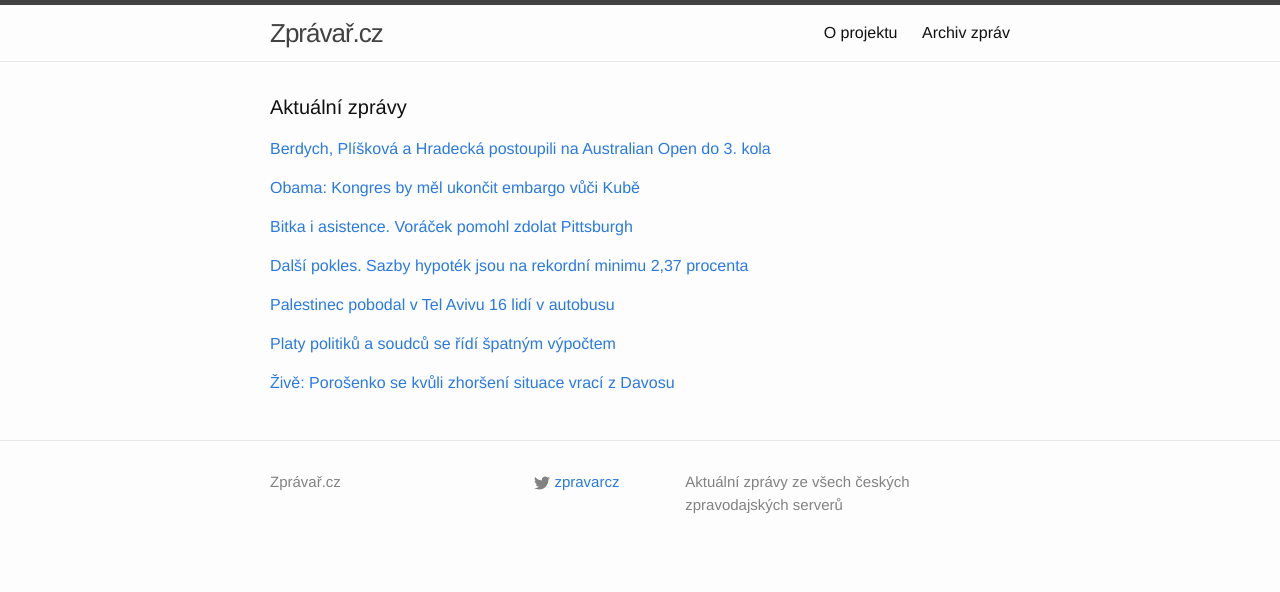
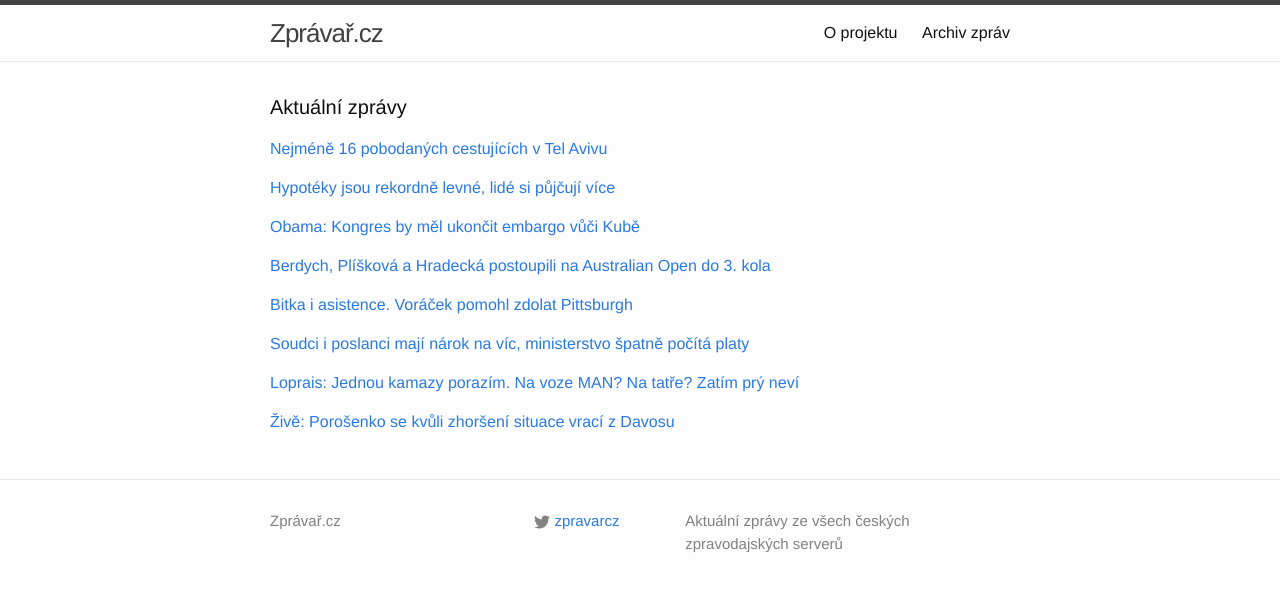
Before and after one commit to adliska/zpravar, a Jekyll site: the page built from index.html, in a window 1280 px wide. Shown: the top 592 px of the page. Built offline with Jekyll 4.4.1, drawn with Linux system fonts in a browser that asks for light colours; some of the changed lines change nothing that is shown.

Commit message:
zpravar news update

```diff
--- a/index.html
+++ b/index.html
@@ -5,8 +5,42 @@ layout: default
 <div class="home">
     <h1 class="page-heading">Aktuální zprávy</h1>
 
-<p><a href="javascript:;" onclick="toggle_visibility('zpravy0')">Berdych, Plíšková a Hradecká postoupili na Australian Open do 3. kola</a></p>
+<p><a href="javascript:;" onclick="toggle_visibility('zpravy0')">Nejméně 16 pobodaných cestujících v Tel Avivu</a></p>
 <div id="zpravy0" style="display:none">
+<ul>
+<li><a href=http://www.ceskatelevize.cz/ct24/svet/298917-nejmene-16-pobodanych-cestujicich-v-tel-avivu/>Nejméně 16 pobodaných cestujících v Tel Avivu - www.ceskatelevize.cz</a></li>
+<li><a href=http://echo24.cz/a/wVyPb>Palestinec pobodal v Tel Avivu v autobuse 10 lidí - echo24.cz</a></li>
+<li><a href=http://www.ceskatelevize.cz/ct24/svet/298917-nejmene-16-pobodanych-lidi-v-tel-avivu/>Nejméně 16 pobodaných lidí v Tel Avivu - www.ceskatelevize.cz</a></li>
+<li><a href=http://www.rozhlas.cz/_zprava/palestinec-pobodal-v-tel-avivu-nejmene-devet-lidi-policie-ho-zadrzela--1446045>Palestinec pobodal v Tel Avivu nejméně devět lidí, policie ho zadržela - www.rozhlas.cz</a></li>
+<li><a href=http://www.novinky.cz/zahranicni/blizky-a-stredni-vychod/359354-palestinec-pobodal-v-tel-avivu-16-lidi-v-autobusu.html>Palestinec pobodal v Tel Avivu 16 lidí v autobusu - www.novinky.cz</a></li>
+<li><a href=http://www.rozhlas.cz/_zprava/palestinec-pobodal-v-tel-avivu-nejmene-deset-lidi-policie-ho-zadrzela--1446045>Palestinec pobodal v Tel Avivu nejméně deset lidí, policie ho zadržela - www.rozhlas.cz</a></li>
+<li><a href=http://zpravy.idnes.cz/utok-v-autobuse-v-tel-avivu-df2-/zahranicni.aspx?c=A150121_072026_zahranicni_neh>V Tel Avivu pobodal útočník během ranní špičky v autobusu deset lidi - zpravy.idnes.cz</a></li>
+<li><a href=http://zpravy.aktualne.cz/zahranici/izraelska-policie-zastrelila-utocnika-v-tel-avivu/r~49c23966a13611e49e4b0025900fea04/>Izraelská policie zastřelila útočníka v Tel Avivu - zpravy.aktualne.cz</a></li>
+</ul>
+</div><p><a href="javascript:;" onclick="toggle_visibility('zpravy1')">Hypotéky jsou rekordně levné, lidé si půjčují více</a></p>
+<div id="zpravy1" style="display:none">
+<ul>
+<li><a href=http://zpravy.e15.cz/byznys/finance-a-bankovnictvi/hypoteky-jsou-rekordne-levne-lide-si-pujcuji-vice-1155009>Hypotéky jsou rekordně levné, lidé si půjčují více - zpravy.e15.cz</a></li>
+<li><a href=http://www.denik.cz/ekonomika/dalsi-pokles-sazby-hypotek-jsou-na-rekordni-minimu-2-37-procenta-20150121.html>Další pokles. Sazby hypoték jsou na rekordní minimu 2,37 procenta - www.denik.cz</a></li>
+<li><a href=http://www.ceskatelevize.cz/ct24/ekonomika/298915-uroky-hypotek-spadly-na-rekordni-minimum-2-37-procenta/>Úroky hypoték spadly na rekordní minimum - 2,37 procenta - www.ceskatelevize.cz</a></li>
+<li><a href=http://zpravy.aktualne.cz/finance/hypoteky-zakoncily-rekordni-rok-desatym-zlevnenim-za-sebou/r~34c9b8dea0c511e4b98c002590604f2e/>Hypotéky zakončily rekordní rok desátým zlevněním za sebou - zpravy.aktualne.cz</a></li>
+<li><a href=http://www.novinky.cz/ekonomika/359352-sazby-hypotek-klesly-opet-na-rekordni-minimum.html>Sazby hypoték klesly opět na rekordní minimum  - www.novinky.cz</a></li>
+<li><a href=http://www.financninoviny.cz/zpravodajstvi/zpravy/sazby-hypotek-klesly-opet-na-rekordni-minimum-2-37-/1171420>Sazby hypoték klesly opět na rekordní minimum 2,37 % - www.financninoviny.cz</a></li>
+<li><a href=http://finance.idnes.cz/prumerne-urokove-sazby-hypotek-prosinec-2014-fey-/pujcky.aspx?c=A150119_140359_pujcky_sov>Hypoteční sazby nebrzdí. Rekordní rok byl završen královsky - finance.idnes.cz</a></li>
+</ul>
+</div><p><a href="javascript:;" onclick="toggle_visibility('zpravy2')">Obama: Kongres by měl ukončit embargo vůči Kubě</a></p>
+<div id="zpravy2" style="display:none">
+<ul>
+<li><a href=http://www.tyden.cz/rubriky/zahranici/amerika/obama-kongres-by-mel-ukoncit-embargo-vuci-kube_330819.html>Obama: Kongres by měl ukončit embargo vůči Kubě - www.tyden.cz</a></li>
+<li><a href=http://www.lidovky.cz/kongres-by-mel-podle-obamy-ukoncit-embargo-vuci-kube-fyq-/zpravy-svet.aspx?c=A150121_073704_ln_zahranici_mmu>Embargo vůči Kubě prý nefunguje, Obama po půlstoletí vyzval k jeho zrušení  - www.lidovky.cz</a></li>
+<li><a href=http://zpravy.e15.cz/zahranicni/politika/obama-usa-hospodarsky-posilily-presto-jsou-treba-danove-zmeny-1155006>Obama: USA hospodářsky posílily, přesto jsou třeba daňové změny - zpravy.e15.cz</a></li>
+<li><a href=http://www.ceskatelevize.cz/ct24/svet/298914-zrusme-nefunkcni-embargo-vuci-kube-vyzval-obama-kongres/>Zrušme nefunkční embargo vůči Kubě, vyzval Obama Kongres - www.ceskatelevize.cz</a></li>
+<li><a href=http://zpravy.aktualne.cz/zahranici/usa-dovedou-boj-proti-is-k-viteznemu-konci-rekl-obama/r~f5574b70a12911e49f60002590604f2e/>Krizi jsme překonali, řekl Obama. Chce víc peněz do vzdělání - zpravy.aktualne.cz</a></li>
+<li><a href=http://www.ceskenoviny.cz/zpravy/zpravy/obama-prislibil-otocit-stranku-s-recesi-i-porazit-islamsky-stat/1171030>Obama přislíbil otočit stránku s recesí i porazit Islámský stát - www.ceskenoviny.cz</a></li>
+<li><a href=http://www.rozhlas.cz/_zprava/obama-vyzval-americky-kongres-k-ukonceni-embarga-vuci-kube--1446033>Obama vyzval americký Kongres k ukončení embarga vůči Kubě - www.rozhlas.cz</a></li>
+</ul>
+</div><p><a href="javascript:;" onclick="toggle_visibility('zpravy3')">Berdych, Plíšková a Hradecká postoupili na Australian Open do 3. kola</a></p>
+<div id="zpravy3" style="display:none">
 <ul>
 <li><a href=http://www.rozhlas.cz/_zprava/berdych-pliskova-a-hradecka-postoupili-na-australian-open-do-3-kola--1446032>Berdych, Plíšková a Hradecká postoupili na Australian Open do 3. kola - www.rozhlas.cz</a></li>
 <li><a href=http://sport.idnes.cz/tenisove-australian-open-druhe-kolo-d7r-/tenis.aspx?c=A150121_054601_tenis_vis>Hradecká v Melbourne září, postupují i Berdych a Karolína Plíšková - sport.idnes.cz</a></li>
@@ -16,19 +50,8 @@ layout: default
 <li><a href=http://www.rozhlas.cz/_zprava/berdych-pliskova-a-hradecka-postoupili-na-australian-open--1446032>Berdych, Plíšková a Hradecká postoupili na Australian Open - www.rozhlas.cz</a></li>
 <li><a href=http://sport.aktualne.cz/berdycha-zdrzel-jen-prvni-set-pak-dominoval/r~e53bb822a11311e4ba57002590604f2e/>Berdycha zdržel jen první set, pak dominoval - sport.aktualne.cz</a></li>
 </ul>
-</div><p><a href="javascript:;" onclick="toggle_visibility('zpravy1')">Obama: Kongres by měl ukončit embargo vůči Kubě</a></p>
-<div id="zpravy1" style="display:none">
-<ul>
-<li><a href=http://www.tyden.cz/rubriky/zahranici/amerika/obama-kongres-by-mel-ukoncit-embargo-vuci-kube_330819.html>Obama: Kongres by měl ukončit embargo vůči Kubě - www.tyden.cz</a></li>
-<li><a href=http://www.lidovky.cz/kongres-by-mel-podle-obamy-ukoncit-embargo-vuci-kube-fyq-/zpravy-svet.aspx?c=A150121_073704_ln_zahranici_mmu>Embargo vůči Kubě prý nefunguje, Obama po půlstoletí vyzval k jeho zrušení  - www.lidovky.cz</a></li>
-<li><a href=http://zpravy.e15.cz/zahranicni/politika/obama-usa-hospodarsky-posilily-presto-jsou-treba-danove-zmeny-1155006>Obama: USA hospodářsky posílily, přesto jsou třeba daňové změny - zpravy.e15.cz</a></li>
-<li><a href=http://www.ceskatelevize.cz/ct24/svet/298914-zrusme-nefunkcni-embargo-vuci-kube-vyzval-obama-kongres/>Zrušme nefunkční embargo vůči Kubě, vyzval Obama Kongres - www.ceskatelevize.cz</a></li>
-<li><a href=http://zpravy.aktualne.cz/zahranici/usa-dovedou-boj-proti-is-k-viteznemu-konci-rekl-obama/r~f5574b70a12911e49f60002590604f2e/>Krizi jsme překonali, řekl Obama. Chce víc peněz do vzdělání - zpravy.aktualne.cz</a></li>
-<li><a href=http://www.ceskenoviny.cz/zpravy/zpravy/obama-prislibil-otocit-stranku-s-recesi-i-porazit-islamsky-stat/1171030>Obama přislíbil otočit stránku s recesí i porazit Islámský stát - www.ceskenoviny.cz</a></li>
-<li><a href=http://www.rozhlas.cz/_zprava/obama-vyzval-americky-kongres-k-ukonceni-embarga-vuci-kube--1446033>Obama vyzval americký Kongres k ukončení embarga vůči Kubě - www.rozhlas.cz</a></li>
-</ul>
-</div><p><a href="javascript:;" onclick="toggle_visibility('zpravy2')">Bitka i asistence. Voráček pomohl zdolat Pittsburgh</a></p>
-<div id="zpravy2" style="display:none">
+</div><p><a href="javascript:;" onclick="toggle_visibility('zpravy4')">Bitka i asistence. Voráček pomohl zdolat Pittsburgh</a></p>
+<div id="zpravy4" style="display:none">
 <ul>
 <li><a href=http://www.tyden.cz/rubriky/sport/hokej/nhl/bitka-i-asistence-voracek-pomohl-zdolat-pittsburgh_330822.html>Bitka i asistence. Voráček pomohl zdolat Pittsburgh - www.tyden.cz</a></li>
 <li><a href=http://www.tyden.cz/rubriky/sport/hokej/nhl/video-bitka-i-asistence-voracek-pomohl-zdolat-pittsburgh_330822.html>VIDEO: Bitka i asistence. Voráček pomohl zdolat Pittsburgh - www.tyden.cz</a></li>
@@ -37,34 +60,24 @@ layout: default
 <li><a href=http://sport.aktualne.cz/vorackuv-vecer-stihl-bitku-i-asistenci-u-vitezne-trefy/r~c84fdc0ea12f11e4ba57002590604f2e/>Voráčkův večer. Stihl bitku i asistenci u vítězné trefy - sport.aktualne.cz</a></li>
 <li><a href=http://www.sportovninoviny.cz/zpravy/voracek-se-v-nhl-pobil-a-pak-si-pripsal-asistenci-u-vitezne-trefy/1171452>Voráček se v NHL pobil a pak si připsal asistenci u vítězné trefy - www.sportovninoviny.cz</a></li>
 </ul>
-</div><p><a href="javascript:;" onclick="toggle_visibility('zpravy3')">Další pokles. Sazby hypoték jsou na rekordní minimu 2,37 procenta</a></p>
-<div id="zpravy3" style="display:none">
-<ul>
-<li><a href=http://www.denik.cz/ekonomika/dalsi-pokles-sazby-hypotek-jsou-na-rekordni-minimu-2-37-procenta-20150121.html>Další pokles. Sazby hypoték jsou na rekordní minimu 2,37 procenta - www.denik.cz</a></li>
-<li><a href=http://www.ceskatelevize.cz/ct24/ekonomika/298915-uroky-hypotek-spadly-na-rekordni-minimum-2-37-procenta/>Úroky hypoték spadly na rekordní minimum - 2,37 procenta - www.ceskatelevize.cz</a></li>
-<li><a href=http://zpravy.aktualne.cz/finance/hypoteky-zakoncily-rekordni-rok-desatym-zlevnenim-za-sebou/r~34c9b8dea0c511e4b98c002590604f2e/>Hypotéky zakončily rekordní rok desátým zlevněním za sebou - zpravy.aktualne.cz</a></li>
-<li><a href=http://www.novinky.cz/ekonomika/359352-sazby-hypotek-klesly-opet-na-rekordni-minimum.html>Sazby hypoték klesly opět na rekordní minimum  - www.novinky.cz</a></li>
-<li><a href=http://www.financninoviny.cz/zpravodajstvi/zpravy/sazby-hypotek-klesly-opet-na-rekordni-minimum-2-37-/1171420>Sazby hypoték klesly opět na rekordní minimum 2,37 % - www.financninoviny.cz</a></li>
-<li><a href=http://finance.idnes.cz/prumerne-urokove-sazby-hypotek-prosinec-2014-fey-/pujcky.aspx?c=A150119_140359_pujcky_sov>Hypoteční sazby nebrzdí. Rekordní rok byl završen královsky - finance.idnes.cz</a></li>
-</ul>
-</div><p><a href="javascript:;" onclick="toggle_visibility('zpravy4')">Palestinec pobodal v Tel Avivu 16 lidí v autobusu</a></p>
-<div id="zpravy4" style="display:none">
-<ul>
-<li><a href=http://www.novinky.cz/zahranicni/blizky-a-stredni-vychod/359354-palestinec-pobodal-v-tel-avivu-16-lidi-v-autobusu.html>Palestinec pobodal v Tel Avivu 16 lidí v autobusu - www.novinky.cz</a></li>
-<li><a href=http://www.rozhlas.cz/_zprava/palestinec-pobodal-v-tel-avivu-nejmene-deset-lidi-policie-ho-zadrzela--1446045>Palestinec pobodal v Tel Avivu nejméně deset lidí, policie ho zadržela - www.rozhlas.cz</a></li>
-<li><a href=http://zpravy.idnes.cz/utok-v-autobuse-v-tel-avivu-df2-/zahranicni.aspx?c=A150121_072026_zahranicni_neh>V Tel Avivu pobodal útočník během ranní špičky v autobusu deset lidi - zpravy.idnes.cz</a></li>
-<li><a href=http://zpravy.aktualne.cz/zahranici/izraelska-policie-zastrelila-utocnika-v-tel-avivu/r~49c23966a13611e49e4b0025900fea04/>Izraelská policie zastřelila útočníka v Tel Avivu - zpravy.aktualne.cz</a></li>
-</ul>
-</div><p><a href="javascript:;" onclick="toggle_visibility('zpravy5')">Platy politiků a soudců se řídí špatným výpočtem</a></p>
+</div><p><a href="javascript:;" onclick="toggle_visibility('zpravy5')">Soudci i poslanci mají nárok na víc, ministerstvo špatně počítá platy</a></p>
 <div id="zpravy5" style="display:none">
 <ul>
+<li><a href=http://zpravy.idnes.cz/platy-ustavnich-cinitelu-se-musi-zvysit-ffs-/domaci.aspx?c=A150121_072646_domaci_aba>Soudci i poslanci mají nárok na víc, ministerstvo špatně počítá platy - zpravy.idnes.cz</a></li>
 <li><a href=http://www.ceskatelevize.cz/ct24/domaci/298916-platy-politiku-a-soudcu-se-ridi-spatnym-vypoctem/>Platy politiků a soudců se řídí špatným výpočtem - www.ceskatelevize.cz</a></li>
 <li><a href=http://www.denik.cz/z_domova/platy-politiku-a-soudcu-jsou-dle-soudu-kvuli-chybe-statu-nizsi-20150121.html>Soud: Kvůli pochybení státu jsou platy politiků a soudců nižší - www.denik.cz</a></li>
 <li><a href=http://zpravy.aktualne.cz/domaci/soud-platy-politiku-a-soudcu-jsou-kvuli-chybe-statu-nizsi/r~35414396a13211e49bec0025900fea04/>Soud: Platy politiků a soudců jsou kvůli chybě státu nižší - zpravy.aktualne.cz</a></li>
 <li><a href=http://www.ceskenoviny.cz/zpravy/zpravy/ln-platy-politiku-a-soudcu-jsou-dle-soudu-kvuli-chybe-statu-nizsi/1171427>LN: Platy politiků a soudců jsou dle soudu kvůli chybě státu nižší - www.ceskenoviny.cz</a></li>
 </ul>
-</div><p><a href="javascript:;" onclick="toggle_visibility('zpravy6')">Živě: Porošenko se kvůli zhoršení situace vrací z Davosu</a></p>
+</div><p><a href="javascript:;" onclick="toggle_visibility('zpravy6')">Loprais: Jednou kamazy porazím. Na voze MAN? Na tatře? Zatím prý neví</a></p>
 <div id="zpravy6" style="display:none">
+<ul>
+<li><a href=http://sport.idnes.cz/ales-loprais-dakar-rozhovor-d1e-/motorsport.aspx?c=A150120_185149_motorsport_ten>Loprais: Jednou kamazy porazím. Na voze MAN? Na tatře? Zatím prý neví - sport.idnes.cz</a></li>
+<li><a href=http://www.tyden.cz/rubriky/sport/motorismus/rallye-dakar/loprais-resi-budoucnost-srdce-mluvi-pro-tatru-rozum-pro-man_330816.html>Loprais řeší budoucnost. Srdce mluví pro tatru, rozum pro MAN - www.tyden.cz</a></li>
+<li><a href=http://sport.aktualne.cz/lopraise-ceka-dilema-srdcem-tatru-nebo-rozumem-man/r~4d1cb162a0e711e490f70025900fea04/>Lopraise čeká dilema: Srdcem Tatru, nebo rozumem MAN? - sport.aktualne.cz</a></li>
+</ul>
+</div><p><a href="javascript:;" onclick="toggle_visibility('zpravy7')">Živě: Porošenko se kvůli zhoršení situace vrací z Davosu</a></p>
+<div id="zpravy7" style="display:none">
 <ul>
 <li><a href=http://zpravy.aktualne.cz/zahranici/zive-streda-21-ledna-ukrajina-rusko-separatiste/r~27a85b609d5511e4ba57002590604f2e/>Živě: Porošenko se kvůli zhoršení situace vrací z Davosu - zpravy.aktualne.cz</a></li>
 <li><a href=http://www.ceskenoviny.cz/zpravy/zpravy/porosenko-se-kvuli-zhorseni-situace-vraci-z-davosu/1171421>Porošenko se kvůli zhoršení situace vrací z Davosu - www.ceskenoviny.cz</a></li>
```
